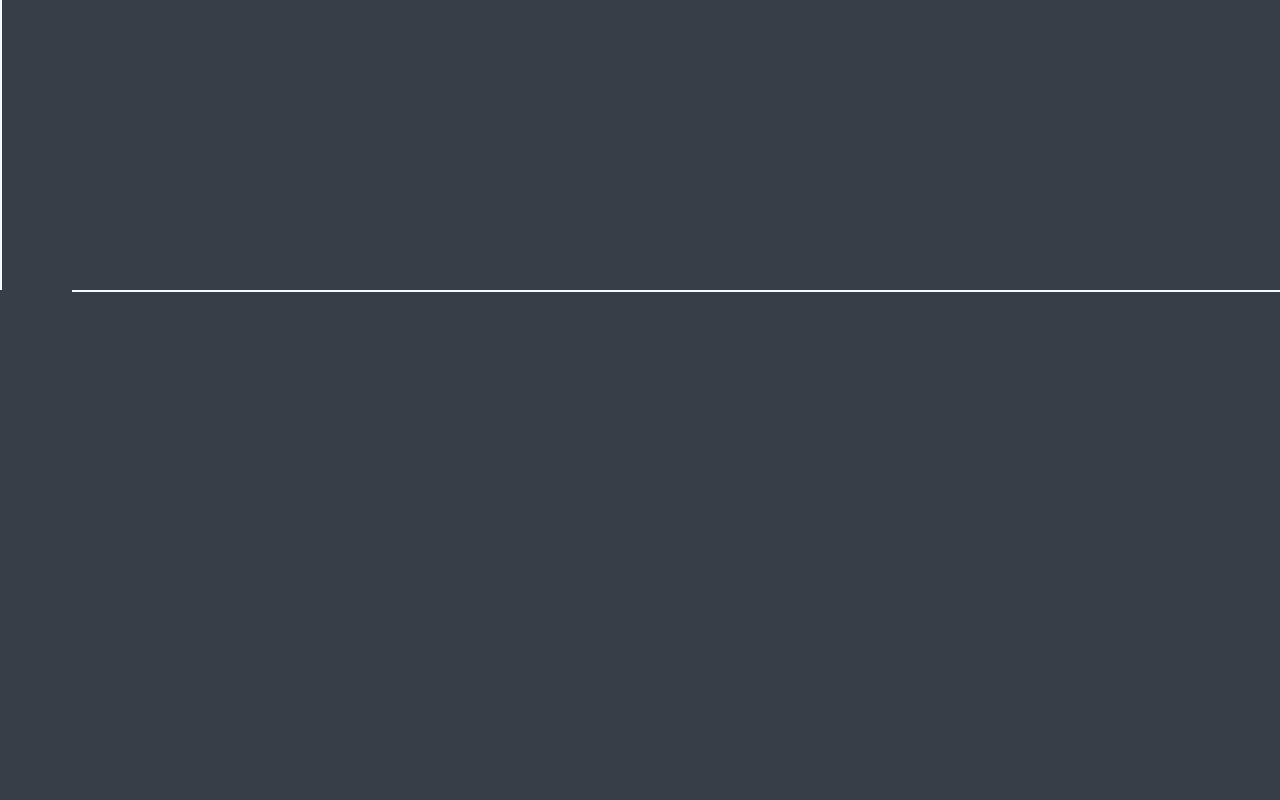
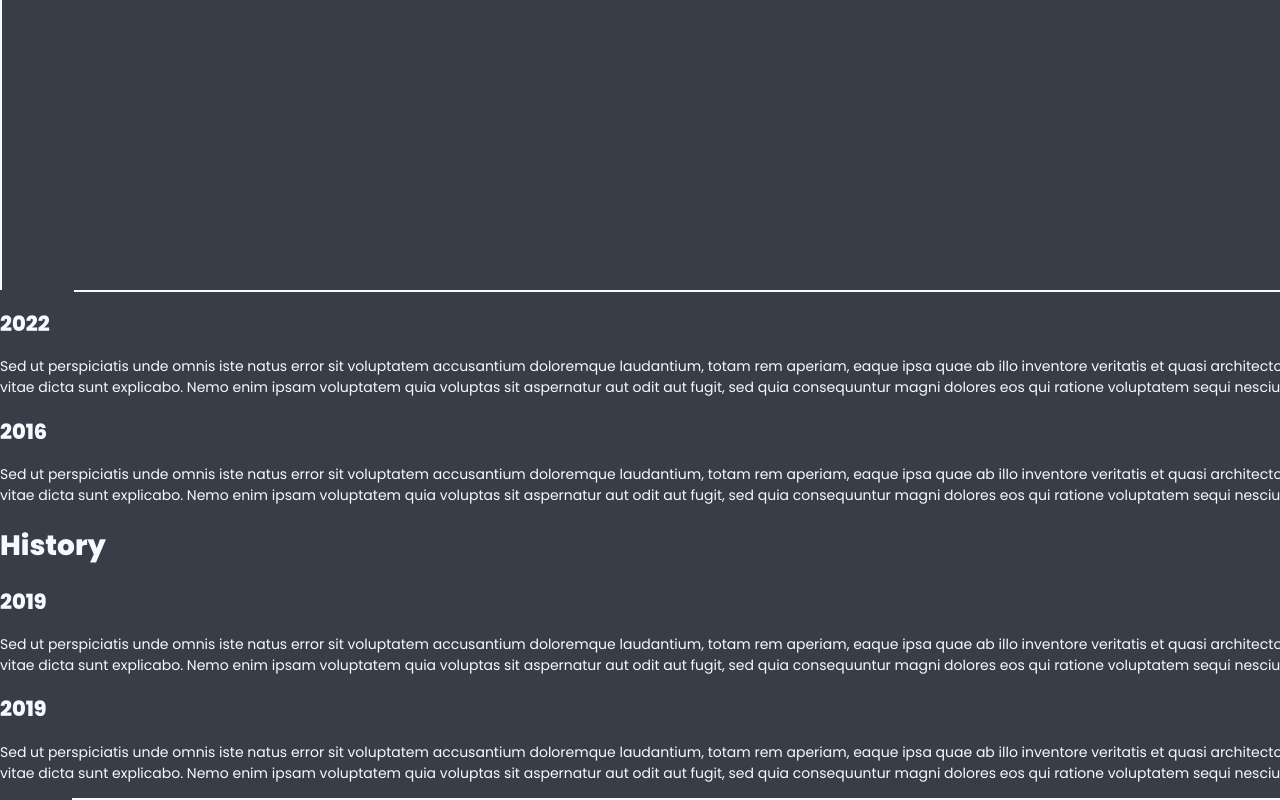
Before and after one commit to Jaggernaute/porfolio, a Vue app: page / in a window 1280 px wide. Shown: the part 1247-2047 px from the top of the page. Before the commit the page ends 1600 px from the top, so only its background shows below. Built offline with nearby package versions, Linux system fonts and the light colour scheme.

Commit message:
:sparkles: Some html for the history

```diff
--- a/src/App.vue
+++ b/src/App.vue
@@ -3,7 +3,7 @@
   <main class="main">
     <the-hero />
     <the-about />
-    <section class="history"></section>
+    <the-history />
     <section class="projects"></section>
   </main>
 </template>
@@ -12,12 +12,14 @@
 import TheHeader from "@/components/TheHeader";
 import TheHero from "@/components/TheHero";
 import TheAbout from "@/components/TheAbout";
+import TheHistory from "@/components/TheHistory";
 
 export default {
   components: {
-    TheAbout,
     TheHeader,
     TheHero,
+    TheAbout,
+    TheHistory,
   },
 };
 </script>
--- a/src/components/TheAbout.vue
+++ b/src/components/TheAbout.vue
@@ -41,7 +41,7 @@ import ButtonRound from "@/components/ButtonRound";
 
 export default {
   name: "TheAbout",
-  components: {ButtonRound},
+  components: { ButtonRound },
 };
 </script>
 
--- /dev/null
+++ b/src/components/TheHistory.vue
@@ -0,0 +1,53 @@
+<template>
+  <div class="timeline">
+    <div class="timeline__left">
+      <div class="timeline__item timeline__item--left">
+        <h2 class="timeline__item__title">2022</h2>
+        <p class="timeline__item__text">
+          Sed ut perspiciatis unde omnis iste natus error sit voluptatem accusantium doloremque laudantium, totam rem
+          aperiam, eaque ipsa quae ab illo inventore veritatis et quasi architecto beatae vitae dicta sunt explicabo.
+          Nemo enim ipsam voluptatem quia voluptas sit aspernatur aut odit aut fugit, sed quia consequuntur magni
+          dolores eos qui ratione voluptatem sequi nesciunt.
+        </p>
+      </div>
+      <div class="timeline__item timeline__item--left">
+        <h2 class="timeline__item__title">2016</h2>
+        <p class="timeline__item__text">
+          Sed ut perspiciatis unde omnis iste natus error sit voluptatem accusantium doloremque laudantium, totam rem
+          aperiam, eaque ipsa quae ab illo inventore veritatis et quasi architecto beatae vitae dicta sunt explicabo.
+          Nemo enim ipsam voluptatem quia voluptas sit aspernatur aut odit aut fugit, sed quia consequuntur magni
+          dolores eos qui ratione voluptatem sequi nesciunt.
+        </p>
+      </div>
+    </div>
+    <div class="timeline__right">
+      <h1 class="timeline__title">History</h1>
+      <div class="timeline__item timeline__item--right">
+        <h2 class="timeline__item__title">2019</h2>
+        <p class="timeline__item__text">
+          Sed ut perspiciatis unde omnis iste natus error sit voluptatem accusantium doloremque laudantium, totam rem
+          aperiam, eaque ipsa quae ab illo inventore veritatis et quasi architecto beatae vitae dicta sunt explicabo.
+          Nemo enim ipsam voluptatem quia voluptas sit aspernatur aut odit aut fugit, sed quia consequuntur magni
+          dolores eos qui ratione voluptatem sequi nesciunt.
+        </p>
+      </div>
+      <div class="timeline__item timeline__item--right">
+        <h2 class="timeline__item__title">2019</h2>
+        <p class="timeline__item__text">
+          Sed ut perspiciatis unde omnis iste natus error sit voluptatem accusantium doloremque laudantium, totam rem
+          aperiam, eaque ipsa quae ab illo inventore veritatis et quasi architecto beatae vitae dicta sunt explicabo.
+          Nemo enim ipsam voluptatem quia voluptas sit aspernatur aut odit aut fugit, sed quia consequuntur magni
+          dolores eos qui ratione voluptatem sequi nesciunt.
+        </p>
+      </div>
+    </div>
+  </div>
+</template>
+
+<script>
+export default {
+  name: "TheHistory",
+};
+</script>
+
+<style scoped></style>
```
